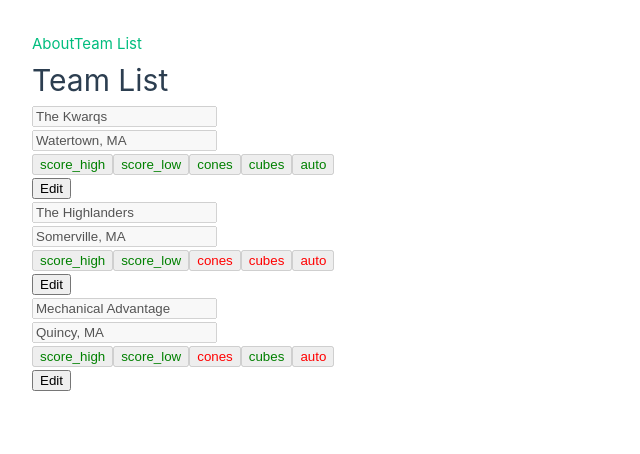
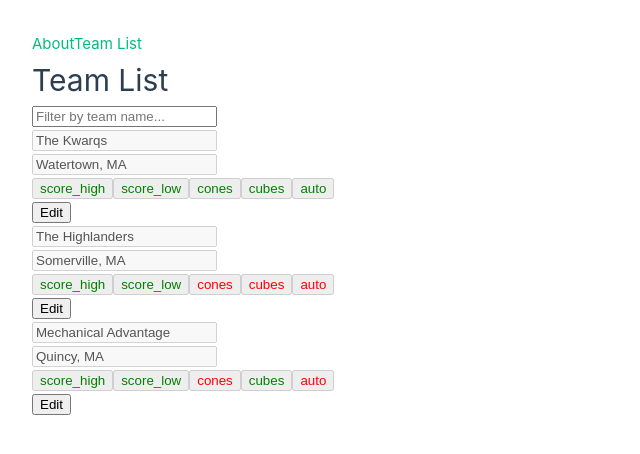
Before and after one commit to frc2423/Scouting-Website, a Vue app: page /teamlist in a window 1280 px wide. Shown: the top 454 px of the page, without its empty margins (0-640 px from the left). Built offline with nearby package versions, Linux system fonts and the light colour scheme.

Commit message:
checkpoint

```diff
--- a/src/views/TeamListView.vue
+++ b/src/views/TeamListView.vue
@@ -27,7 +27,16 @@ export default{
                     index: 3
                 }
             ],
-            testProp: "asdf"
+            teamFilter:""
+        }
+    },
+    computed: {
+        filteredTeams(){
+            if(this.teamFilter == ""){
+                return this.teams
+            } else{
+                return this.teams.map(team => team.name.toLowerCase()).filter(name => name.includes(this.teamFilter.toLowerCase()))
+            }
         }
     }
 }
@@ -37,7 +46,11 @@ export default{
 <template>
     <div>
         <h1>Team List</h1>
-        <TeamRow v-for="team in teams" :teamm="team" :key="team.index"  />
+        <div>
+            <input v-model="teamFilter" placeholder="Filter by team name...">
+        </div>
+
+        <TeamRow v-for="team in filteredTeams" :teamm="team" :key="team.index"  />
     </div>
 
 
```
